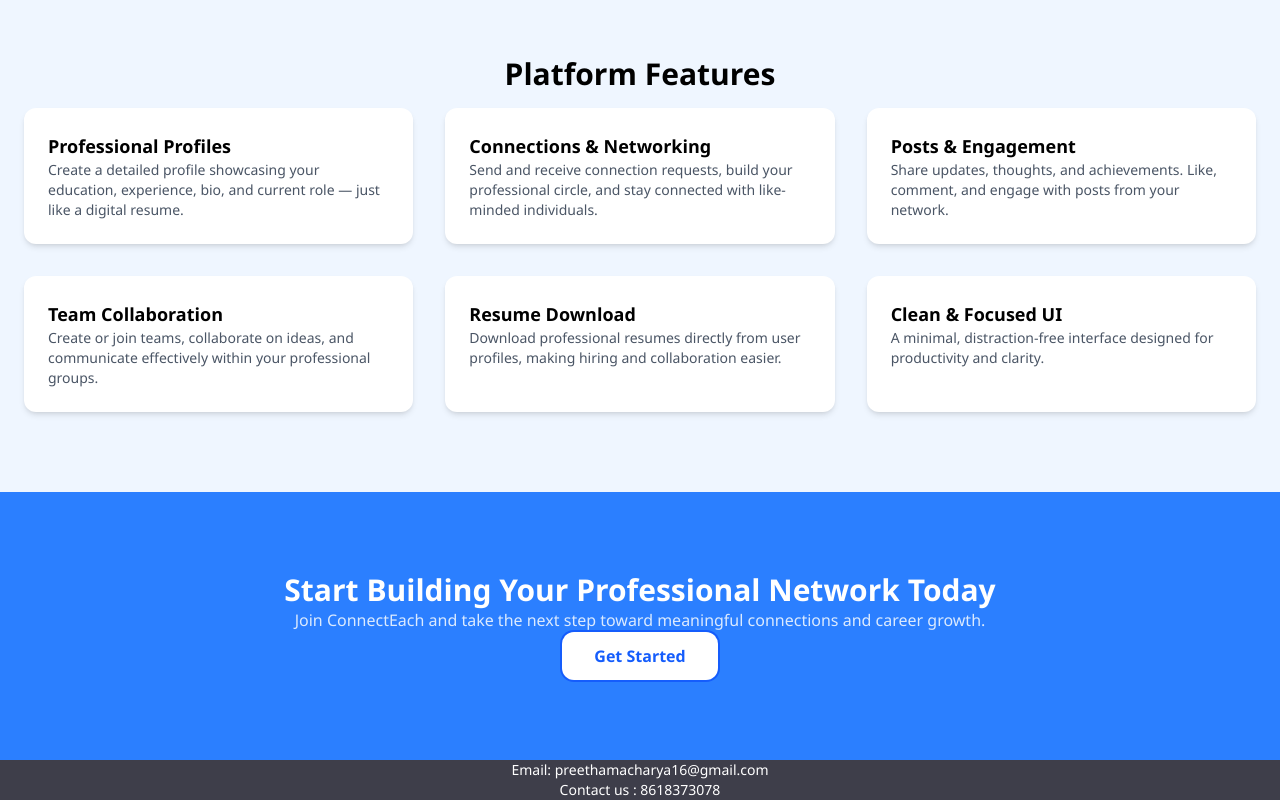
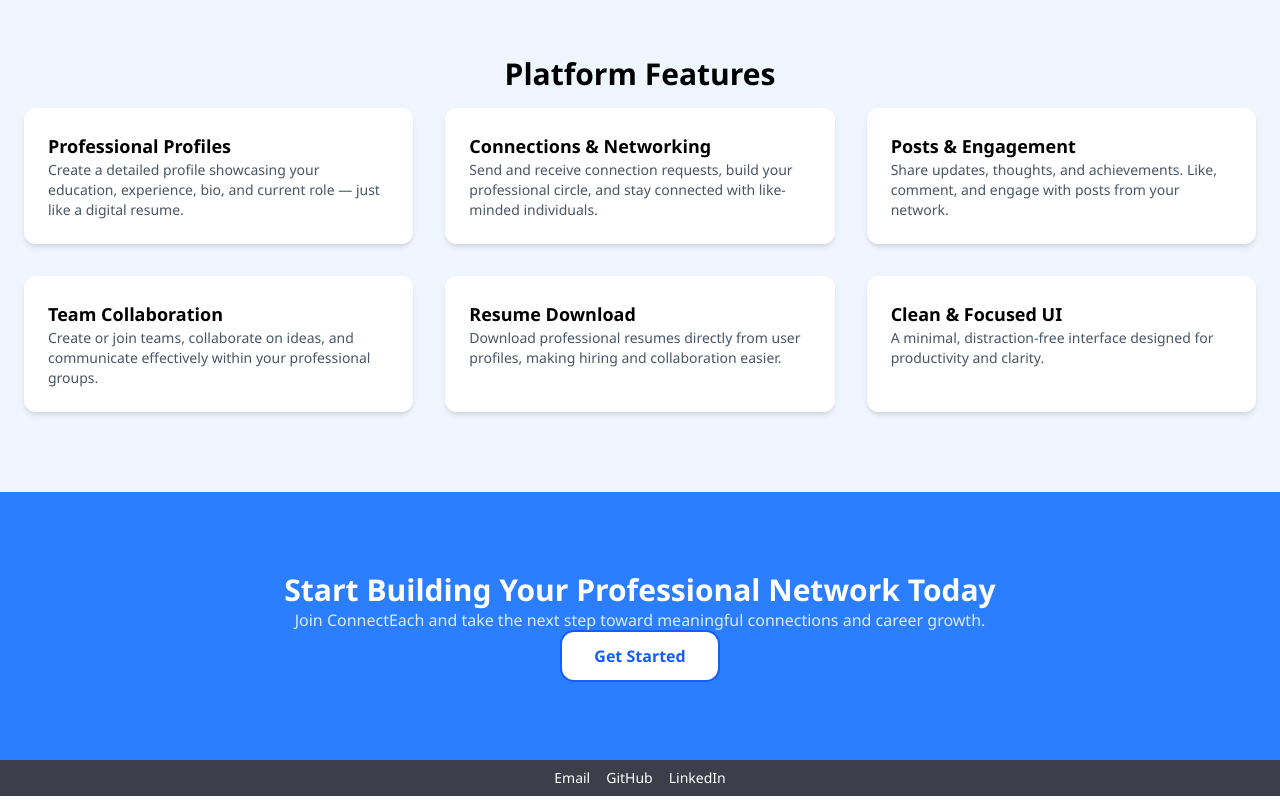
Before and after one commit to PreethamAcharya86/ConnectEach, a Next.js app in the folder frontend/: page / in a window 1280 px wide. Shown: the part 888-1688 px from the top of the page. Built offline with nearby package versions, Linux system fonts and the light colour scheme.

Commit message:
Features Add

```diff
--- a/frontend/src/component/Footer/index.jsx
+++ b/frontend/src/component/Footer/index.jsx
@@ -4,13 +4,17 @@ import styles from './styles.module.css'
 export default function Footer() {
   return (
     <div className={`${styles.footer} bg-gray-400 w-full flex flex-col items-center justify-end text-sm text-white`}>
-        <div>
-            Email: preethamacharya16@gmail.com
+        <div className="flex gap-4 p-2">
+          <a href="mailto:preethamacharya16@gmail.com" className="hover:text-blue-500">
+            Email
+          </a>
+          <a href="https://github.com/PreethamAcharya86" target="_blank" className="hover:text-blue-500">
+            GitHub
+          </a>
+          <a href="https://linkedin.com/in/preetham-acharya" target="_blank" className="hover:text-blue-500">
+            LinkedIn
+          </a>
         </div>
-        <div>
-            Contact us : 8618373078
-        </div>
-
     </div>
   )
 }
--- a/frontend/src/pages/dashboard/index.jsx
+++ b/frontend/src/pages/dashboard/index.jsx
@@ -167,7 +167,7 @@ export default function Dashboard() {
                                             </svg>
                                         </div>
                                         <div className='share flex p-1 transition hover:bg-blue-100 rounded-lg cursor-pointer shadow-md' onClick={async() => {
-                                            const profileUrl = `${BASE_URL}/viewProfilePage/${post.userId.username}`;
+                                            const profileUrl = `https://connect-each.onrender.com/viewProfilePage/${post.userId.username}`;
                                             if (navigator.share) {
                                                 await navigator.share({
                                                     title: "Check this profile",
--- a/frontend/src/pages/login/index.jsx
+++ b/frontend/src/pages/login/index.jsx
@@ -1,9 +1,9 @@
 import { loginUser, registerUser } from '@/config/redux/action/authAction';
 import { authEmptyMessage } from '@/config/redux/reducer/authReducer';
-import UserLayout from '@/layout/userLayout'
 import { useRouter } from 'next/router'
 import React, { useState, useEffect } from 'react'
 import { useDispatch, useSelector } from 'react-redux'
+import { BeatLoader } from 'react-spinners';
 
 export default function LoginComponent() {
     const router = useRouter();
@@ -110,13 +110,20 @@ export default function LoginComponent() {
                                 className="input px-3 py-2 rounded-lg border border-gray-300 outline-none transition-all duration-200 focus:border-blue-600 focus:ring-2 focus:ring-blue-400 outline-none focus:outline-none focus:ring-0 ring-1"
                                 onChange={(e) => setPassword(e.target.value)}
                             />
+                            {
+                                authState?.isLoading ?
+                                <div className='mt-3 py-3 rounded-lg bg-blue-600 flex flex-col justify-center items-center shadow-md'>
+                                    <BeatLoader size={14}/>
+                                </div>
+                                :
+                                <button
+                                    className="mt-3 py-2 rounded-lg font-semibold bg-blue-600 text-white hover:bg-blue-700 transition-all shadow-md"
+                                    onClick={userLoginMethod ? handleLogin : handleRegister}
+                                >
+                                    {userLoginMethod ? "Login" : "Sign Up"}
+                                </button>
+                            }
 
-                            <button
-                                className="mt-3 py-2 rounded-lg font-semibold bg-blue-600 text-white hover:bg-blue-700 transition-all shadow-md"
-                                onClick={userLoginMethod ? handleLogin : handleRegister}
-                            >
-                                {userLoginMethod ? "Login" : "Sign Up"}
-                            </button>
                         </div>
 
                         <p
--- a/frontend/src/pages/profile/index.jsx
+++ b/frontend/src/pages/profile/index.jsx
@@ -409,7 +409,7 @@ export default function profilePage() {
                                                         </svg>
                                                     </div>
                                                     <div className='share flex p-1 hover:bg-blue-100 transition  rounded-lg cursor-pointer shadow-md' onClick={async() => {
-                                                        const profileUrl = `${BASE_URL}/viewProfilePage/${post.userId.username}`;
+                                                        const profileUrl = `https://connect-each.onrender.com/viewProfilePage/${post.userId.username}`;
                                                         if (navigator.share) {
                                                             await navigator.share({
                                                                 title: "Check this profile",
--- a/frontend/src/pages/viewProfilePage/[username].jsx
+++ b/frontend/src/pages/viewProfilePage/[username].jsx
@@ -337,7 +337,7 @@ export default function viewProfilePage({ userProfile }) {
                                                         </svg>
                                                     </div>
                                                     <div className='share flex p-1 rounded-lg cursor-pointer shadow-md' onClick={async() => {
-                                                        const profileUrl = `${BASE_URL}/viewProfilePage/${post.userId.username}`;
+                                                        const profileUrl = `https://connect-each.onrender.com/viewProfilePage/${post.userId.username}`;
                                                         if (navigator.share) {
                                                             await navigator.share({
                                                             title: "Check this profile",
```
